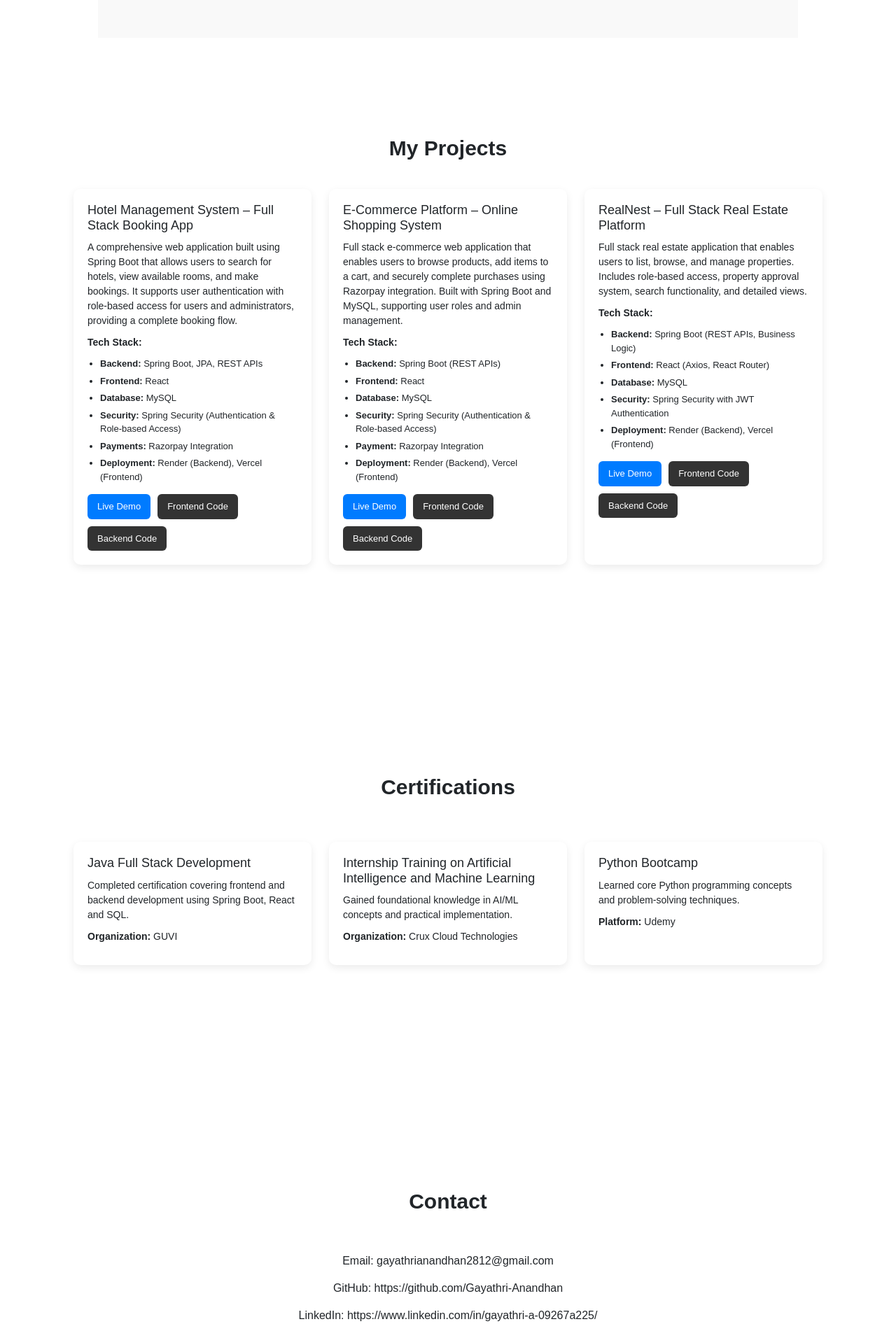
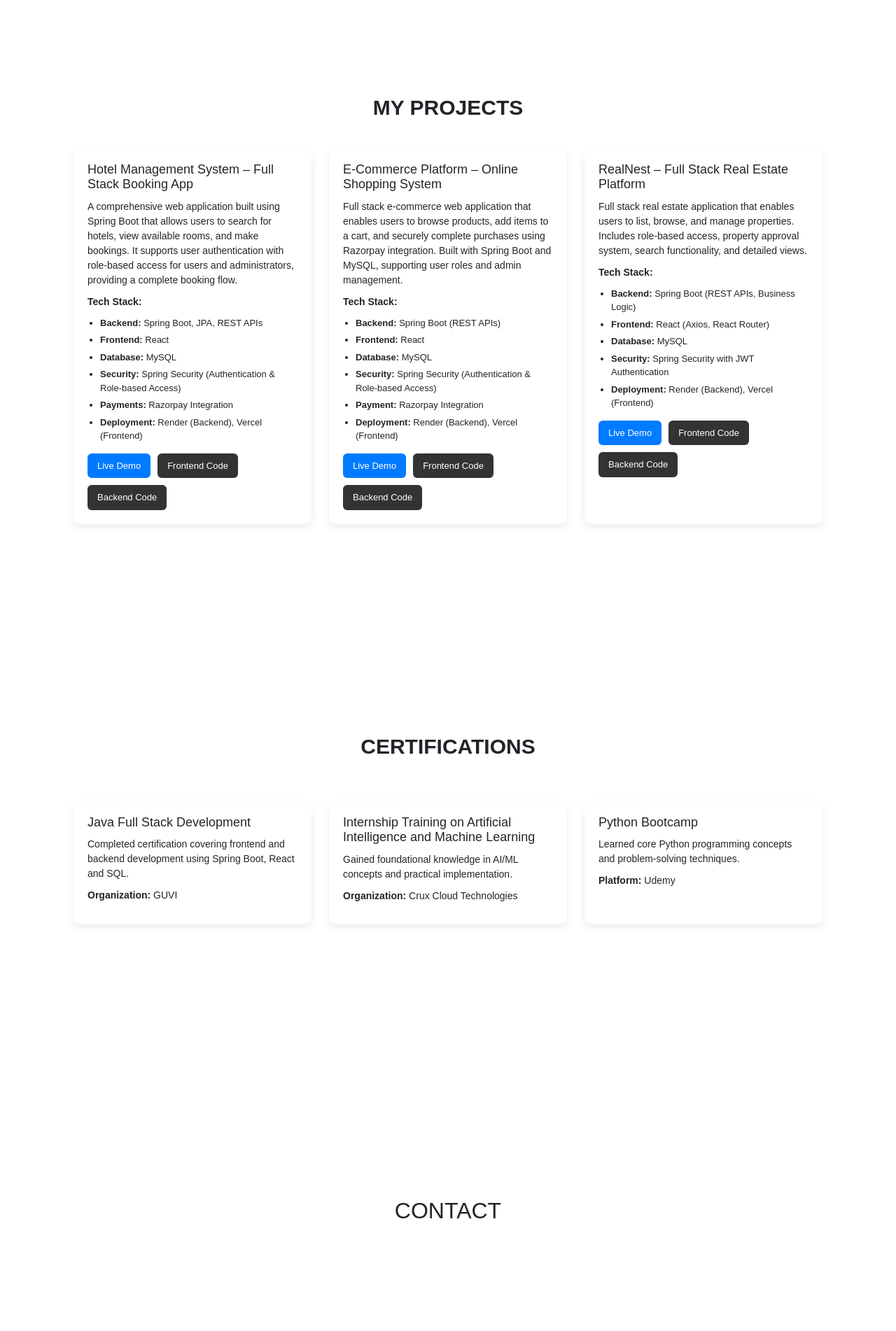
Before and after one commit to Gayathri-Anandhan/Portfolio, a React (Vite) app: page / in a window 1280 px wide. Shown: the part 820-2722 px from the top of the page at 70% size. Built offline with nearby package versions, Linux system fonts and the light colour scheme.

Commit message:
alignment changes

```diff
--- a/src/components/About.jsx
+++ b/src/components/About.jsx
@@ -3,7 +3,7 @@ import '../styles/about.css';
 function About() {
   return (
     <section id="about" className="about">
-      {/* <h2>ABOUT ME!</h2> */}
+      <h2>ABOUT</h2>
       <div className="header">
         <h1>Gayathri Anandhan</h1>
         <h3>Java Full Stack Developer</h3>
--- a/src/components/Certifications.jsx
+++ b/src/components/Certifications.jsx
@@ -2,7 +2,7 @@ import '../styles/Certifications.css';
 function Certifications() {
     return (
         <section id="certifications">
-            <h2 id="certifications">Certifications</h2>
+            <h2 id="certifications">CERTIFICATIONS</h2>
 
             <div className="projects-container">
 
--- a/src/components/Contact.jsx
+++ b/src/components/Contact.jsx
@@ -1,11 +1,11 @@
 import '../styles/contact.css';
 function Contact() {
     return (
-        <section id="Contact">
-            <h2 id="Contact">Contact</h2>
-            <p>Email: gayathrianandhan2812@gmail.com</p>
-            <p>GitHub: https://github.com/Gayathri-Anandhan</p>
-            <p>LinkedIn: https://www.linkedin.com/in/gayathri-a-09267a225/</p>
+        <section id="contact">
+            <h2 id="Contact">CONTACT</h2>
+            <p>EMAIL ID: gayathrianandhan2812@gmail.com</p>
+            <p>GITHUB: https://github.com/Gayathri-Anandhan</p>
+            <p>LINKEDIN: https://www.linkedin.com/in/gayathri-a-09267a225/</p>
         </section >
     )
 }
--- a/src/components/Header.jsx
+++ b/src/components/Header.jsx
@@ -11,10 +11,10 @@ function Header() {
   // );
   return (
     <section id="about" className="about">
-      <h2>About Me</h2>
+      {/* <h2>ABOUT</h2> */}
       {/* <div className="header"> */}
         <h1>Gayathri Anandhan</h1>
-        <h3>Java Full Stack Developer</h3>
+        <h3>(Java Full Stack Developer)</h3>
         {/* </div> */}
         <p>
           I am a Java Full Stack Developer with experience in SQL and ERP systems.
--- a/src/components/Projects.jsx
+++ b/src/components/Projects.jsx
@@ -3,7 +3,7 @@ import '../styles/projects.css';
 function Projects() {
     return (
         <section id="projects" className="projects">
-            <h2 id="projects">My Projects</h2>
+            <h2 id="projects">MY PROJECTS</h2>
             <div className="projects-container">
 
                 <div className="project-card">
--- a/src/components/Skills.jsx
+++ b/src/components/Skills.jsx
@@ -3,7 +3,7 @@ import '../styles/skills.css';
 function Skills() {
   return (
     <section id="skills" className="skills">
-      <h2>Skills</h2>
+      <h2>SKILLS</h2>
 
       <div className="skills-container">
         <div className="skill-box">
```
